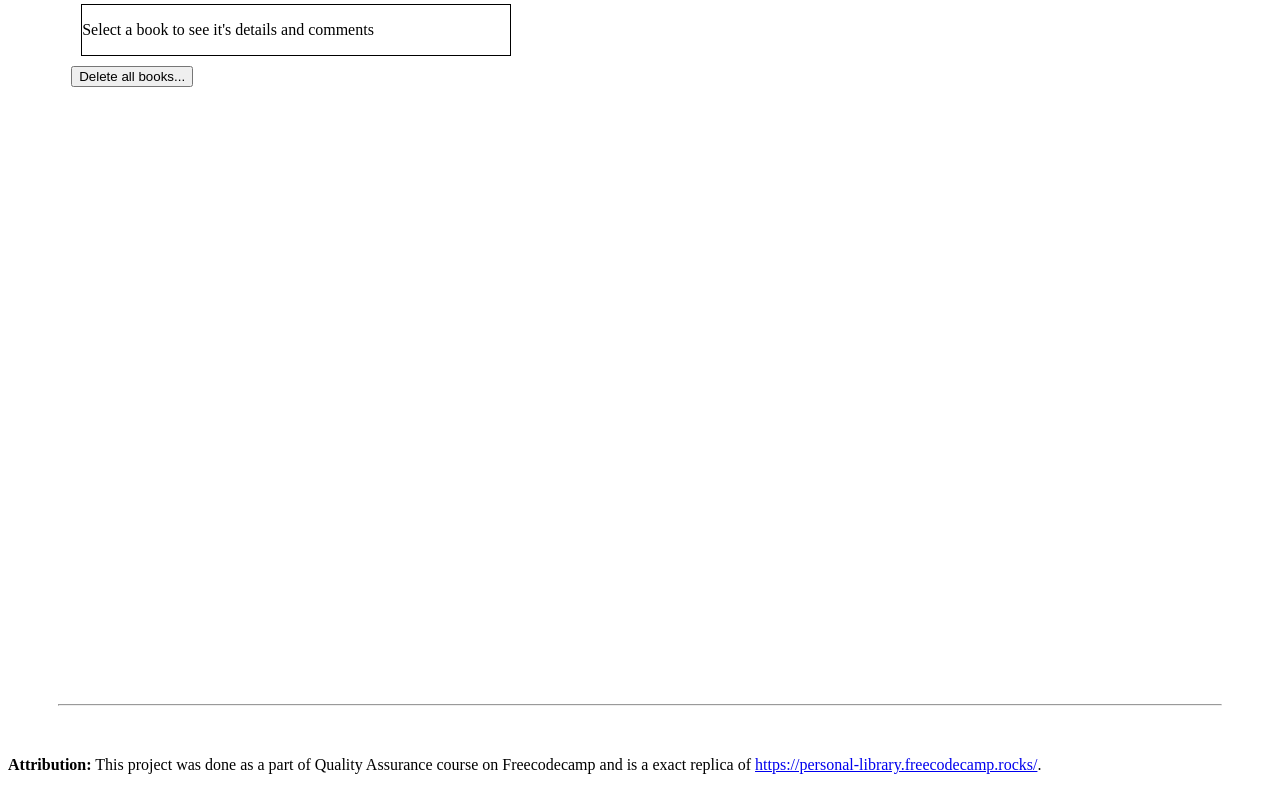
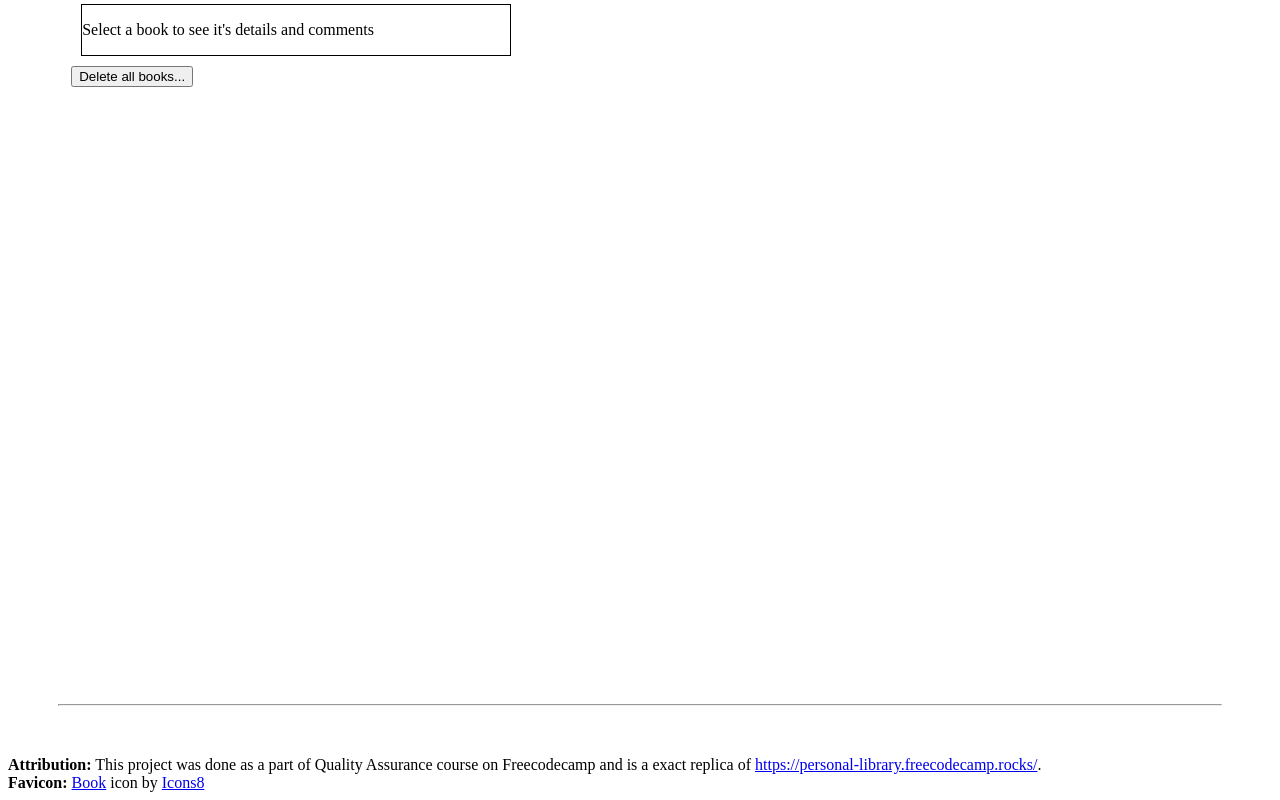
Before and after one commit to sathishkannan162/Personal-Library-Project, a website: page views/index.html in a window 1280 px wide. Shown: the part 722-1522 px from the top of the page. Drawn offline with nearby package versions, Linux system fonts and the light colour scheme; no server answers.

Commit message:
docs: add book favicon

```diff
--- a/views/index.html
+++ b/views/index.html
@@ -1,7 +1,7 @@
 <html>
 <head>
   <title>Personal Library</title>
-  <link rel="icon" type="image/png" href="https://cdn.freecodecamp.org/universal/favicons/favicon-16x16.png" />
+  <link rel="icon" type="image/png" href="/public/images/bookIcon.png" />
   <meta charset="utf-8">
   <meta http-equiv="X-UA-Compatible" content="IE=edge">
   <meta name="viewport" content="width=device-width, initial-scale=1">
@@ -67,6 +67,7 @@
   });
 </script>
 <footer>
-  <strong>Attribution:</strong> This project was done as a part of Quality Assurance course on Freecodecamp and is a exact replica of <a href="https://personal-library.freecodecamp.rocks/">https://personal-library.freecodecamp.rocks/</a>.</footer>
+  <strong>Attribution:</strong> This project was done as a part of Quality Assurance course on Freecodecamp and is a exact replica of <a href="https://personal-library.freecodecamp.rocks/">https://personal-library.freecodecamp.rocks/</a>.
+<br><strong>Favicon: </strong><a target="_blank" href="https://icons8.com/icon/16369/book">Book</a> icon by <a target="_blank" href="https://icons8.com">Icons8</a></footer>
 </body>
 </html>
```
Also changed, not shown: public/images/bookIcon.png (added).
